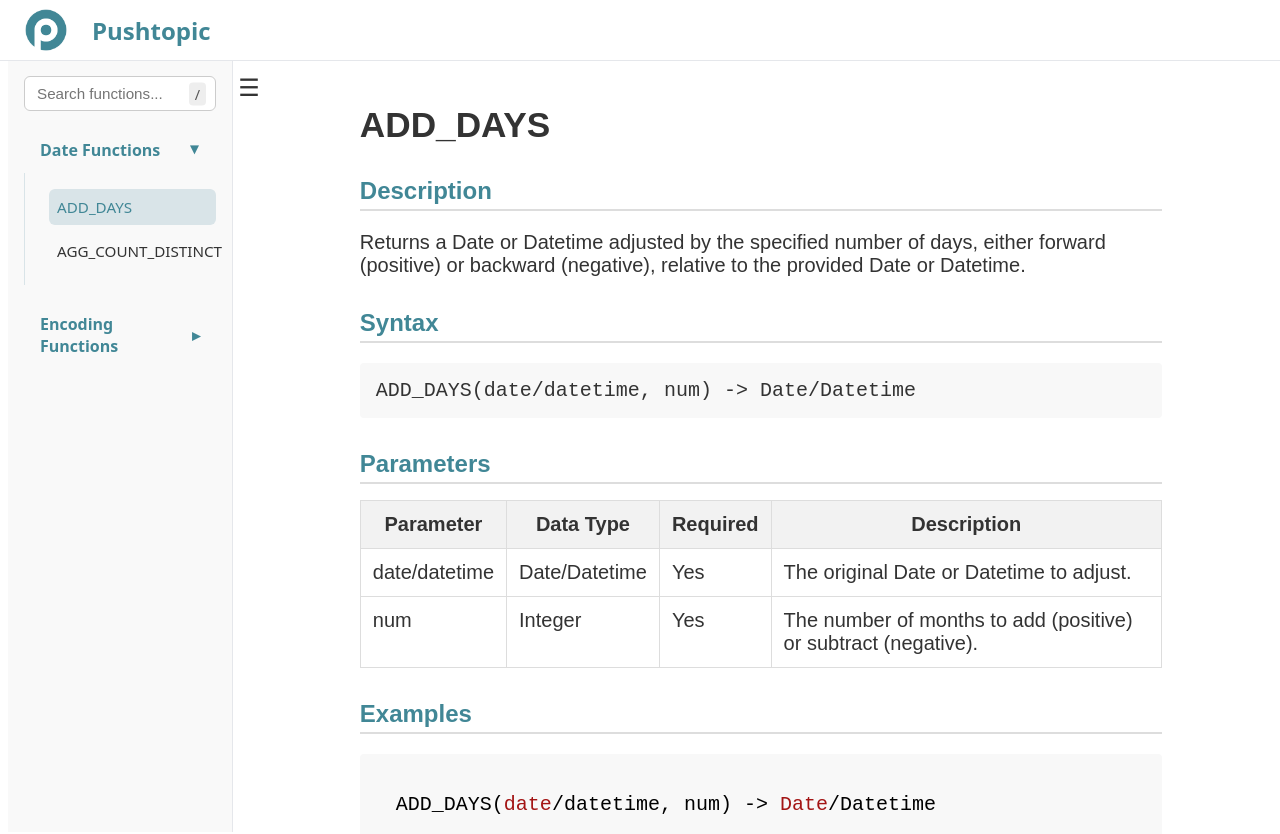
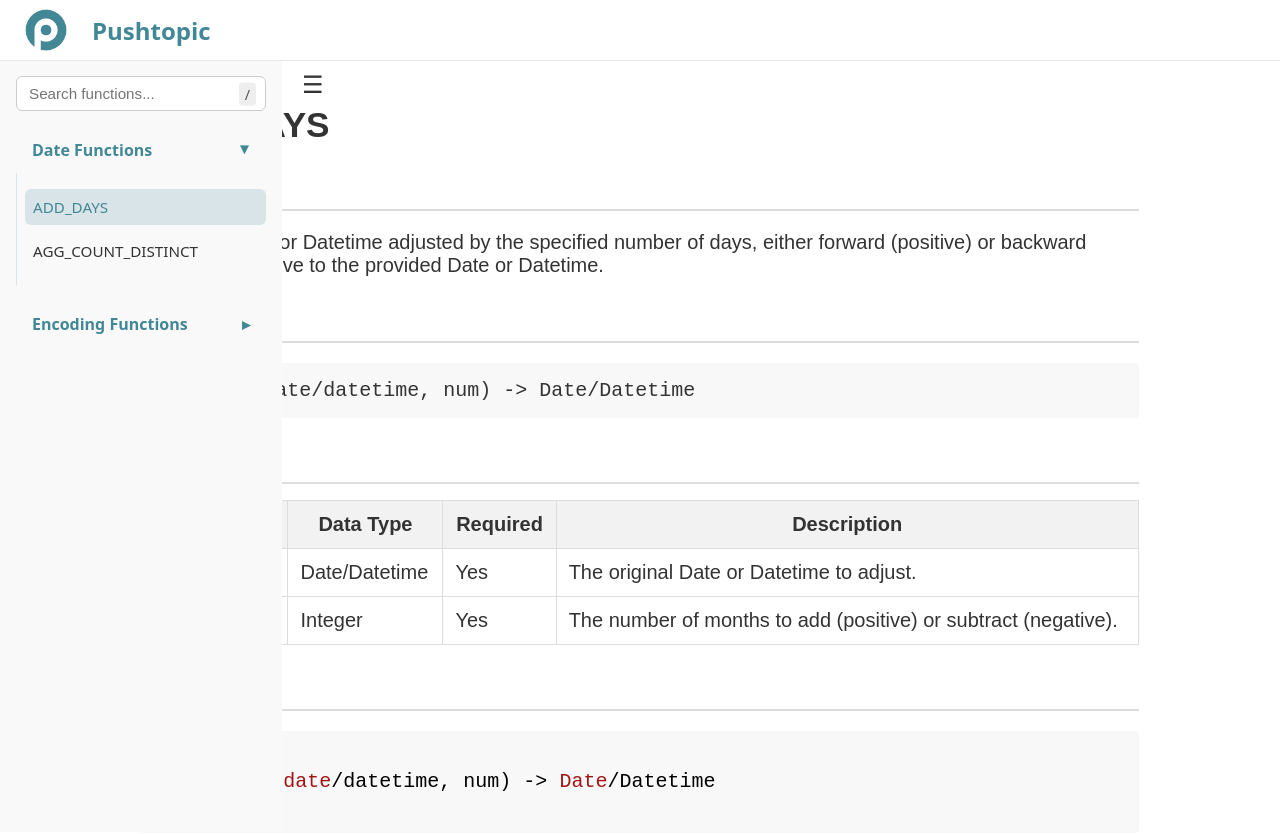
Before and after one commit to data-sync-pro/transformation, an Angular app: page /docs/add_days in a window 1280 px wide. Shown: the top 834 px of the page. Built offline with nearby package versions, Linux system fonts and the light colour scheme.

Commit message:
fix sidebar collapse button overlay

```diff
--- a/src/app/layouts/function-page-main-layout/function-page-main-layout.component.css
+++ b/src/app/layouts/function-page-main-layout/function-page-main-layout.component.css
@@ -44,47 +44,57 @@ body {
   justify-content: space-between;
 }
 
+.sidebar-wrapper {
+  position: fixed;
+  top: 60px;
+  left: 0;
+  height: calc(100vh - 60px);
+  width: 290px;
+  background-color: transparent;
+  border-right: none;
+  transition: width 0.3s ease;
+}
+
+.sidebar-wrapper.collapsed {
+  width: 0;
+}
 
 .sidebar {
-  width: 15%;
-  min-width: 11rem;
-  position: fixed;
-  top: 60px;
-  height: calc(100vh - 60px);
-  border-right: 1px solid #e5e7eb;
-  padding: 1rem;
+  width: 250px;
+  padding: 1rem 1rem;
+  transition: width 0.3s ease;
   background-color: #f9f9f9;
-  overflow-y: auto;
   display: flex;
   flex-direction: column;
-  transition: width 0.3s ease;
+  height: calc(100vh - 60px);
+  overflow-y: auto;
 }
 
 .sidebar.collapsed {
   width: 0px;
 }
-.sidebar-header {
-  display: flex;
-  justify-content: flex-end;
-  align-items: flex-start;
-  padding: 0.5rem 0rem 0.5rem 0.5rem;
-  padding-right: 0rem;
-}
 
 .sidebar-collapse-button {
+  position: absolute;
+  top: 10px;
+  left: 290px;
+  margin-left: 6px;
   background: transparent;
   border: none;
   font-size: 1.5rem;
   cursor: pointer;
   color: #333;
   transition: color 0.2s ease;
-  flex-direction: column;
-  justify-self: start;
 }
 
 .sidebar-collapse-button:hover {
   color: #418796;
 }
+
+.sidebar-wrapper.collapsed .sidebar-collapse-button {
+  left: 10px;
+}
+
 .search-input {
   width: 100%;
   box-sizing: border-box;
@@ -204,19 +214,14 @@ body {
   align-items: flex-start;
 }
 
-
 .content {
   flex: 1;
   padding: 5px 16px 16px 14px;
   display: flex;
   justify-content: center;
-  margin-left: 16%; /* match sidebar width */
   transition: margin-left 0.3s ease;
 }
 
-.content.sidebar-collapsed {
-  margin-left: 0;
-}
 
 ul {
   padding-left: 1rem;
@@ -265,7 +270,7 @@ ul {
 .function-list {
   list-style: none;
   margin: 0;
-  padding: 0.5rem 0 0.5rem 1.5rem;
+  padding: 0.5rem 0 0.5rem 0.5rem;
   border-left: 1px solid #d9e4e8;
 }
 
--- a/src/app/layouts/function-page-main-layout/function-page-main-layout.component.html
+++ b/src/app/layouts/function-page-main-layout/function-page-main-layout.component.html
@@ -8,8 +8,9 @@
 </header>
 
 <div class="container">
+  <div class="sidebar-wrapper" [class.collapsed]="isSidebarCollapsed">
     <aside class="sidebar" *ngIf="!isSidebarCollapsed">
-    <div class="sidebar-search" *ngIf="!isSidebarCollapsed">
+      <div class="sidebar-search">
         <div class="search-shortcut-wrapper">
           <input
             type="text"
@@ -26,7 +27,7 @@
         </div>
       </div>
 
-    <nav class="nav" *ngIf="!isSidebarCollapsed">
+      <nav class="nav">
         <ul class="nav-section">
           <li *ngFor="let category of functionCategories" class="nav-category">
             <div class="category-header" (click)="toggleCategory(category)">
@@ -46,9 +47,6 @@
         </ul>
       </nav>
     </aside>
-
-  <main class="content" [class.sidebar-collapsed]="isSidebarCollapsed">
-    <div class="sidebar-header">
     <button
       class="sidebar-collapse-button"
       (click)="isSidebarCollapsed = !isSidebarCollapsed"
@@ -57,6 +55,8 @@
       <span>☰</span>
     </button>
   </div>
+
+  <main class="content" [class.sidebar-collapsed]="isSidebarCollapsed">
     <div class="main-content-wrapper">
       <router-outlet></router-outlet>
     </div>
```
Lines whose indentation alone changed are shown as unchanged.
